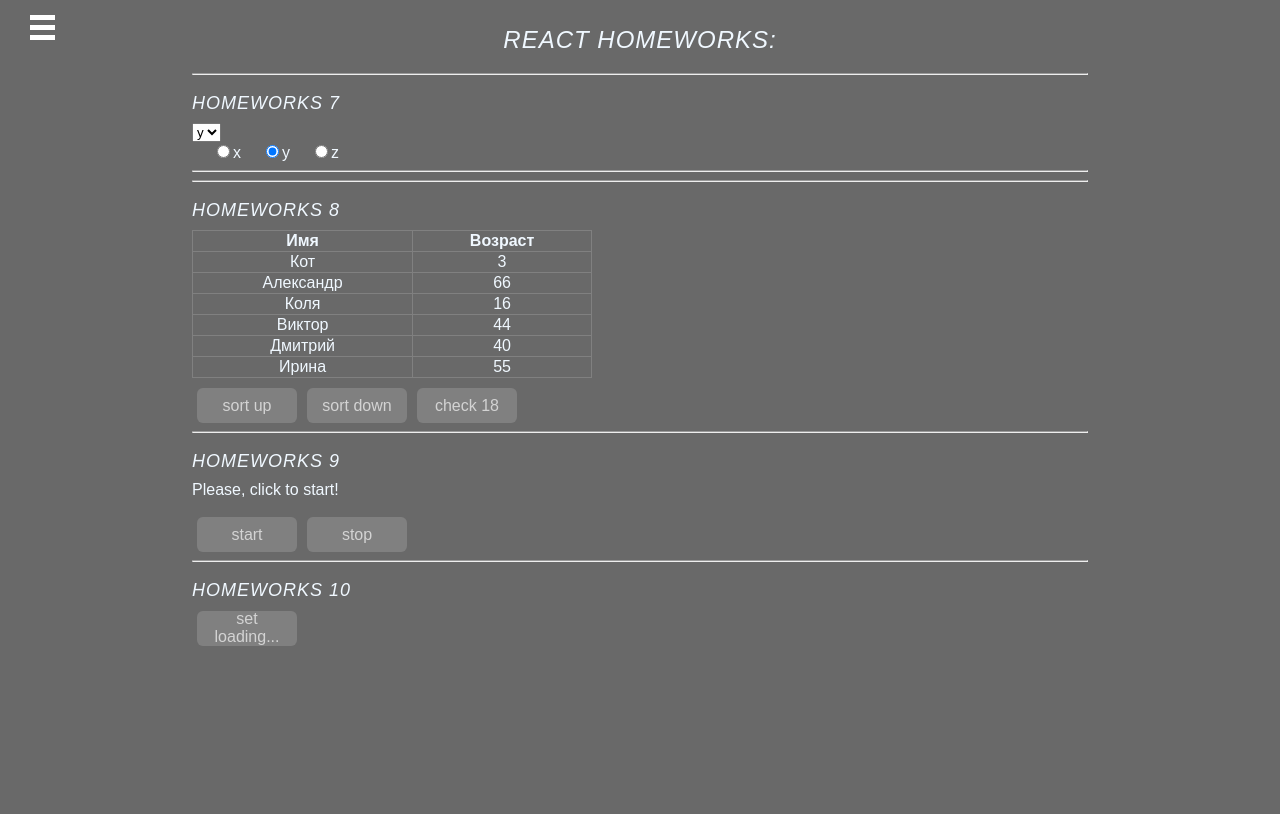
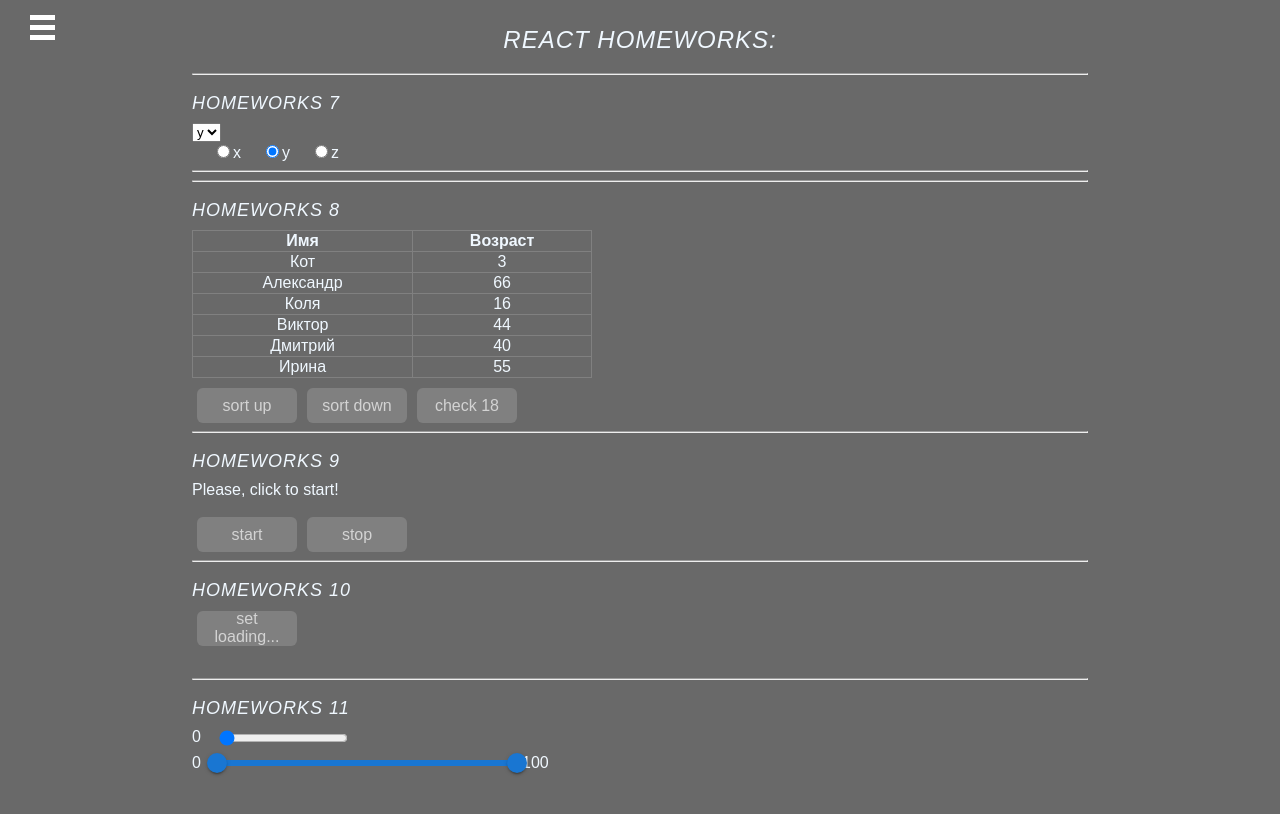
Before and after one commit to Talman95/react-homeworks, a React (Create React App) app: page /junior in a window 1280 px wide. Shown: the top 814 px of the page. Built offline with nearby package versions, Linux system fonts and the light colour scheme.

Commit message:
completed 11HW

```diff
--- a/package.json
+++ b/package.json
@@ -4,6 +4,9 @@
   "private": true,
   "homepage": "https://Talman95.github.io/react-homeworks",
   "dependencies": {
+    "@emotion/react": "^11.9.0",
+    "@emotion/styled": "^11.8.1",
+    "@mui/material": "^5.6.4",
     "@testing-library/jest-dom": "^5.14.1",
     "@testing-library/react": "^12.0.0",
     "@testing-library/user-event": "^13.2.1",
--- a/src/index.css
+++ b/src/index.css
@@ -51,5 +51,13 @@
 }
 .HW13 {
     display: flex;
+    flex-direction: column;
+    justify-content: center;
+}
+.HW13-onCenter {
+    display: flex;
     align-items: center;
 }
+.HW11-margin {
+    width: 25px;
+}
--- a/src/p2-homeworks/h11/HW11.tsx
+++ b/src/p2-homeworks/h11/HW11.tsx
@@ -6,32 +6,54 @@
     const [value1, setValue1] = useState(0)
     const [value2, setValue2] = useState(100)
 
+    const handleChange = (
+        event: Event,
+        newValue: number | number[],
+        activeThumb: number,
+    ) => {
+        if (!Array.isArray(newValue)) {
+            return;
+        }
+
+        if (activeThumb === 0) {
+            setValue1(Math.min(newValue[0], value2 - 1))
+            setValue2(value2)
+        } else {
+            setValue1(value1)
+            setValue2(Math.max(newValue[1], value1 + 1));
+        }
+    };
+
     return (
         <div>
             <hr/>
-            homeworks 11
+            <span className={'spanTitle'}>homeworks 11</span>
 
             {/*should work (должно работать)*/}
-            <div>
-                <span>{value1}</span>
+            <div style={{display: "flex"}}>
+                <div style={{width: 25}}>{value1}</div>
                 <SuperRange
+                    value={value1}
+                    onChangeRange={setValue1}
                     // сделать так чтоб value1 изменялось
                 />
             </div>
 
-            <div>
-                <span>{value1}</span>
+            <div style={{display: 'flex', alignItems: "center"}}>
+                <span style={{width: 25}}>{value1}</span>
                 <SuperDoubleRange
+                    inputValues={[value1, value2]}
+                    onChangeRange={handleChange}
                     // сделать так чтоб value1 и value2 изменялось
                 />
-                <span>{value2}</span>
+                <span style={{marginLeft: 5}}>{value2}</span>
             </div>
 
-            <hr/>
+            {/*<hr/>*/}
             {/*для личного творчества, могу проверить*/}
             {/*<AlternativeSuperRange/>*/}
             {/*<AlternativeSuperDoubleRange/>*/}
-            <hr/>
+            {/*<hr/>*/}
         </div>
     )
 }
--- a/src/p2-homeworks/h11/common/c8-SuperDoubleRange/SuperDoubleRange.tsx
+++ b/src/p2-homeworks/h11/common/c8-SuperDoubleRange/SuperDoubleRange.tsx
@@ -1,24 +1,66 @@
 import React from 'react'
+import Box from '@mui/material/Box';
+import Slider from '@mui/material/Slider';
 
 type SuperDoubleRangePropsType = {
-    onChangeRange?: (value: [number, number]) => void
-    value?: [number, number]
+    onChangeRange?: (event: Event, newValue: number | number[], activeThumb: number) => void
+    inputValues: [number, number]
     // min, max, step, disable, ...
 }
+//
+// const SuperDoubleRange: React.FC<SuperDoubleRangePropsType> = (
+//     {
+//         onChangeRange, value,
+//         // min, max, step, disable, ...
+//     }
+// ) => {
+//     // сделать самому, можно подключать библиотеки
+//
+//     return (
+//         <>
+//             DoubleRange
+//         </>
+//     )
+// }
+//
+//
 
-const SuperDoubleRange: React.FC<SuperDoubleRangePropsType> = (
-    {
-        onChangeRange, value,
-        // min, max, step, disable, ...
-    }
-) => {
-    // сделать самому, можно подключать библиотеки
+
+function valuetext(value: number) {
+    return `${value}%`;
+}
+
+const SuperDoubleRange: React.FC<SuperDoubleRangePropsType> = (props) => {
+    const [value, setValue] = React.useState<number[]>(props.inputValues);
+
+    // const handleChange = (
+    //     event: Event,
+    //     newValue: number | number[],
+    //     activeThumb: number,
+    // ) => {
+    //     if (!Array.isArray(newValue)) {
+    //         return;
+    //     }
+    //
+    //     if (activeThumb === 0) {
+    //         setValue([Math.min(newValue[0], value[1] - minDistance), value[1]]);
+    //     } else {
+    //         setValue([value[0], Math.max(newValue[1], value[0] + minDistance)]);
+    //     }
+    // };
 
     return (
-        <>
-            DoubleRange
-        </>
-    )
+        <Box sx={{width: 300, display: 'flex'}}>
+            <Slider
+                // getAriaLabel={() => 'Minimum distance'}
+                value={props.inputValues}
+                onChange={props.onChangeRange}
+                valueLabelDisplay={"auto"}
+                getAriaValueText={valuetext}
+                disableSwap
+            />
+        </Box>
+    );
 }
 
 export default SuperDoubleRange
--- a/src/p2-homeworks/h13/Request.tsx
+++ b/src/p2-homeworks/h13/Request.tsx
@@ -26,10 +26,12 @@
 
     return (
         <div className={'HW13'}>
-            <SuperCheckbox checked={value} onChangeChecked={setValue}/>
-            <SuperButton onClick={sendRequest} className={themeStyle[theme + '-button']}>
-                Send request
-            </SuperButton>
+            <div className={'HW13-onCenter'}>
+                <SuperCheckbox checked={value} onChangeChecked={setValue}/>
+                <SuperButton onClick={sendRequest} className={themeStyle[theme + '-button']}>
+                    Send request
+                </SuperButton>
+            </div>
             <p>Response: {response}</p>
         </div>
     );
--- a/src/p2-homeworks/h13/RequestsAPI.ts
+++ b/src/p2-homeworks/h13/RequestsAPI.ts
@@ -2,6 +2,6 @@
 
 export const RequestsAPI = {
     sendValue(value: boolean) {
-        return axios.put('https://neko-cafe-back.herokuapp.com/auth/test', {body: {success: value}})
+        return axios.post('https://neko-cafe-back.herokuapp.com/auth/test', {success: value})
     }
 }
--- a/src/p2-homeworks/h5/pages/Junior.tsx
+++ b/src/p2-homeworks/h5/pages/Junior.tsx
@@ -3,6 +3,7 @@
 import HW8 from "../../h8/HW8";
 import HW9 from "../../h9/HW9";
 import HW10 from "../../h10/HW10";
+import HW11 from '../../h11/HW11';
 
 const Junior = () => {
     return (
@@ -11,6 +12,7 @@
             <HW8/>
             <HW9/>
             <HW10/>
+            <HW11/>
         </div>
     );
 };
```
Also changed, not shown: 1 other file (tests, documents, lock files or other folders).
